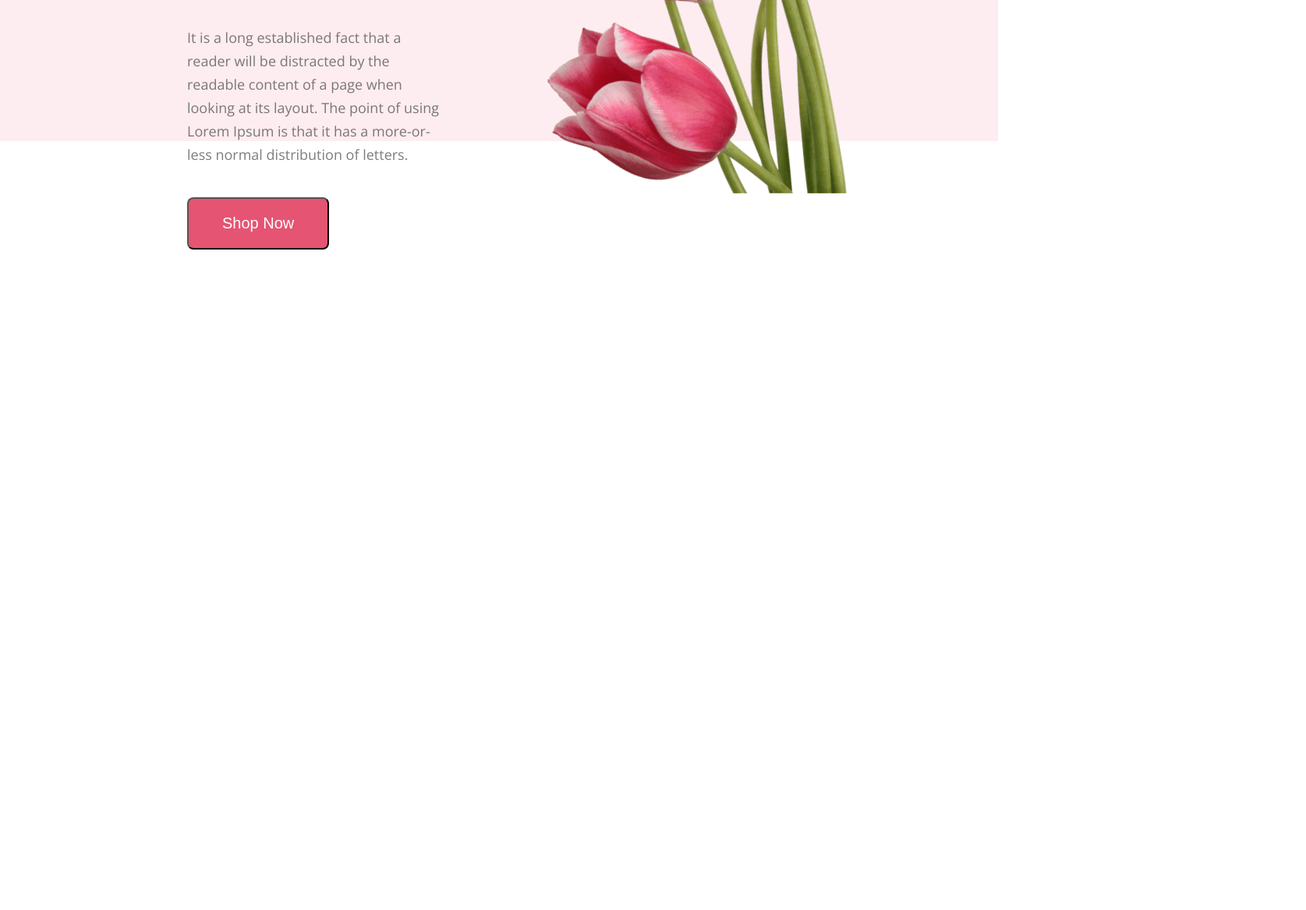
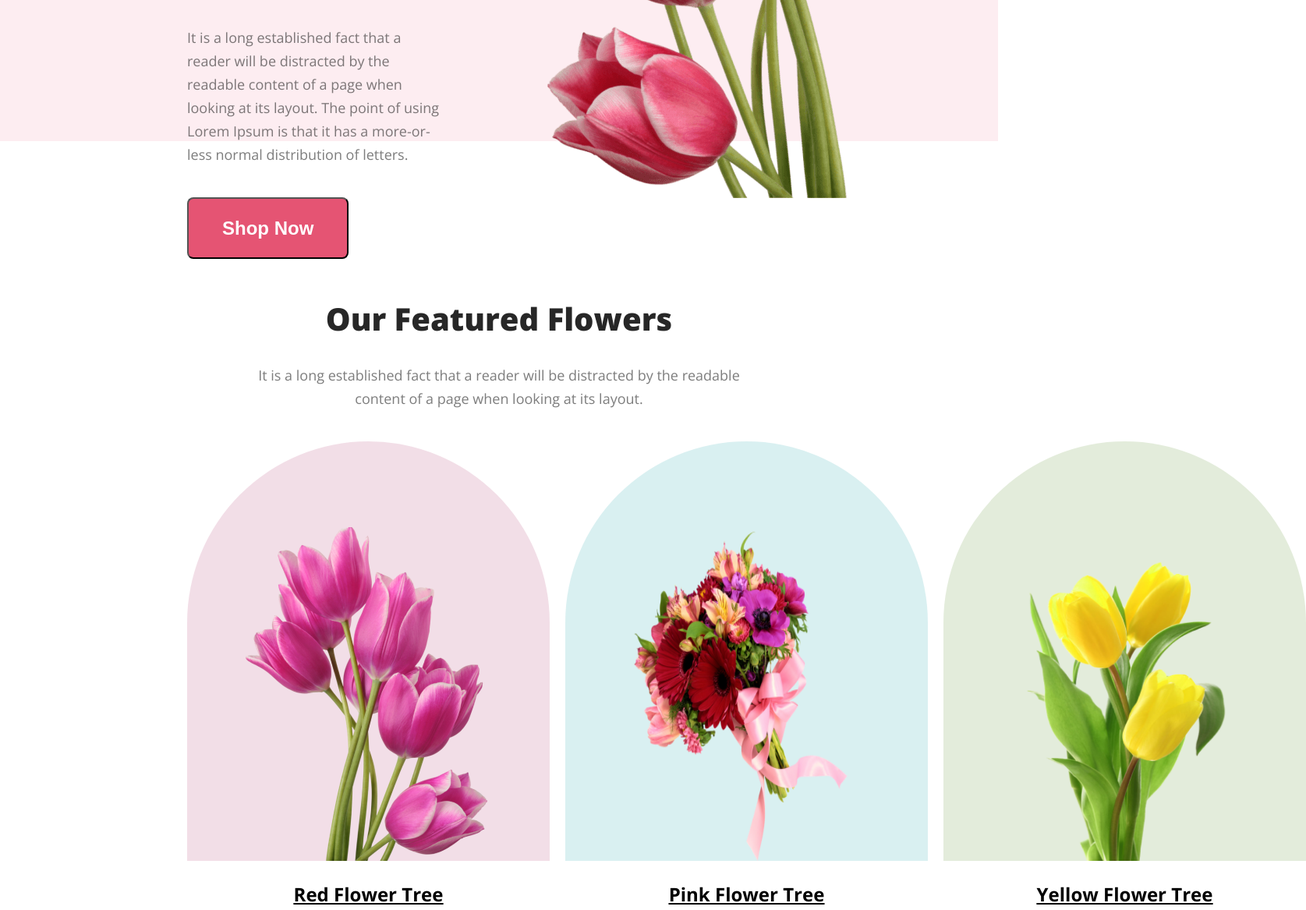
Before and after one commit to JahaAlam/online-flower-shop, a plain HTML site: page index.html in a window 1280 px wide. Shown: the part 669-1836 px from the top of the page at 78% size, 1675 px wide, since content can reach past the window. Before the commit the page ends 989 px from the top, so only its background shows below. Drawn offline with nearby package versions, Linux system fonts and the light colour scheme.

Commit message:
hot deal section completed

```diff
--- a/index.html
+++ b/index.html
@@ -19,7 +19,7 @@
                 <p class="heading-description">
                     It is a long established fact that a reader will be distracted by the readable content of a page when looking at its layout. The point of using Lorem Ipsum is that it has a more-or-less normal distribution of letters.
                 </p>
-                <button class="btn-shop"><a class="shopNow" href="shopNow.html">Shop Now</a></button>
+                <button class="btn-shop"><a href="shopNow.html">Shop Now</a></button>
             </div>
             <div class="banner-photo">
                 <img src="Flower Asset/pngwing 10.png" alt="Header-photo" class="Header-photo">
@@ -28,7 +28,42 @@
     </header>
 
     <main>
+        <!--feature section start-->
 
+        <section class="feature">
+            <h2 class="feature-title">Our Featured Flowers</h2>
+            <p class="feature-description">It is a long established fact that a reader will be distracted by the readable<br> content of a page when looking at its layout.</p>
+            <div class="features-flower">
+                <div class="red-flowers-box">
+                    <img src="Flower Asset/pngwing 6.png" alt="Red Flower" class="flowers-tree">
+                    <p class="tree-text"><a href="redFlowers.html">Red Flower Tree</a></p>
+                </div>
+                <div class="pink-flowers-box">
+                    <img src="Flower Asset/pngwing 5.png" alt="Pink Flowers Tree" class="flowers-tree">
+                    <p class="tree-text"><a href="pinkFlowers.html">Pink Flower Tree</a></p>
+                </div>
+                <div class="yellow-flowers-box">
+                    <img src="Flower Asset/pngwing 7.png" alt="Yellow Flowers" class="flowers-tree">
+                    <p class="tree-text"><a href="yellowFlowers">Yellow Flower Tree</a></p>
+                </div>
+            </div>
+        </section>
+          <!--feature section End-->
+
+          <section class="deal">
+            <div class="hot-deal">
+                <h1 class="deal-title">Hot Deal ! Sale Up To 25% <span class="off">Off</span>
+                </h1>
+                <p class="deal-details">
+                    It is a long established fact that a reader will be distracted by the readable <br>content of a page when looking at its layout.
+                </p>
+                <button class="btn-shop"><a href="signUp.html">Sign Up</a></button>
+            </div>
+            <div class="deal-photo">
+                <img src="Flower Asset/pngwing 8.png" alt="" class="deal-flowers">
+            </div>
+
+          </section>
     </main>
 
     <footer>
--- a/style.css
+++ b/style.css
@@ -8,6 +8,11 @@ a{
 body{
     font-family: 'Lato', sans-serif;
     font-family: 'Open Sans', sans-serif;
+}
+.flowers-tree{
+    width: 310px;
+    height: 428px;
+    padding: 110px 80px 0px 75px;
 }
 
 
@@ -43,9 +48,9 @@ header{
     padding: 20px 43px;
     margin-top: 40px;
 }
-.shopNow{
+.banner-heading a{
     color: #FFF;
-    font-size: 20px;
+    text-decoration: none;
 }
 .banner-photo{
     display: block;
@@ -53,3 +58,102 @@ header{
 .Header-photo{
     padding-top: 50px;
 }
+
+
+/*----main Style----*/
+
+
+.feature{
+    text-align: center;
+    background-color: #FFF;
+    margin-top: 200px;
+}
+.feature-title{
+    color: #272727;
+    text-align: center;
+    font-size: 40px;
+    font-weight: 800;
+}
+.feature-description{
+    padding-top: 30px;
+    padding-bottom: 40px;
+    color: rgba(39, 39, 39, 0.60);
+    text-align: center;;
+    font-size: 18px;
+    font-weight: 400;
+    line-height: 30px;
+}
+.features-flower{
+    display: flex;
+    justify-content: space-between;
+    align-items: center;
+    margin: 0px 240px;
+}
+.red-flowers-box{
+    width: 500px;
+    height: 538px;
+    border-radius: 300px 300px 0px 0px;
+    background: rgba(167, 33, 98, 0.15);
+    margin-right: 20px;
+
+}
+
+.pink-flowers-box{
+    width: 500px;
+    height: 538px;
+    border-radius: 300px 300px 0px 0px;
+    background: rgba(5, 151, 160, 0.15);
+}
+
+.yellow-flowers-box{
+    width: 500px;
+    height: 538px;
+    border-radius: 300px 300px 0px 0px;
+    background: rgba(71, 125, 17, 0.15);
+    margin-left: 20px;
+}
+.tree-text, a{
+    margin-top: 20px;
+    color: black;
+    text-align: center;
+    font-size: 24px;
+    font-weight: 700;
+    line-height: 35px;
+    text-decoration-line: underline;
+    margin-bottom: 100px;
+}
+
+.deal{
+    display: flex;
+    justify-content: space-between;
+    align-items: center;
+    padding-left: 425px;
+    padding-right: 430px;
+    width: auto;
+    height: 620px;
+    background-color:rgba(229, 84, 115, 0.05) ;
+    margin-top: 200px;
+}
+.hot-deal{
+    text-align: center;
+}
+.deal-title{
+    color: #272727;
+    font-size: 40px;;
+    font-weight: 800;
+}
+.deal-title > span{
+   color: #E55473;
+}
+.deal-details{
+    color: rgba(39, 39, 39, 0.60);
+    text-align: center;
+    font-size: 18px;
+    font-weight: 400;
+    line-height: 30px;
+}
+
+.hot-deal a{
+    color: #FFF;
+    text-decoration: none;
+}
```
